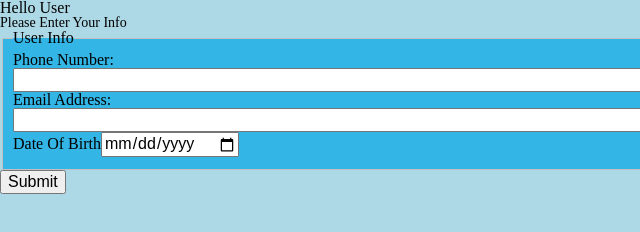
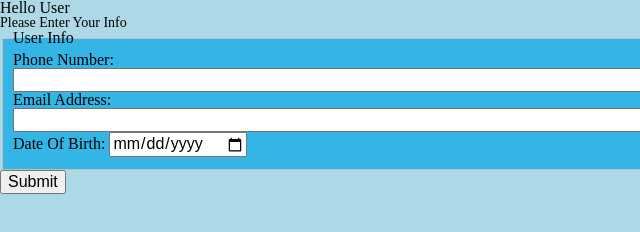
Before and after one commit to AbelCastilla-04/S24Lab2, a plain HTML site: page index.html in a window 1280 px wide. Shown: the full height of the page, 0-640 px from the left. Drawn offline with Linux system fonts and the light colour scheme.

Commit message:
Update index.html

```diff
--- a/index.html
+++ b/index.html
@@ -12,9 +12,9 @@
 <p>Please Enter Your Info</p>
 <fieldset class="info">
 <legend>User Info</legend>
-<div><label class="phone">Phone Number:<input size="100" type="text" name="phone_field"></label></div>
-<div><label class="email">Email Address:<input size="100" type="text" name="email_field"></label></div>
-<div><label class="dob">Date Of Birth<input size="100" type="date" name="date_of_birth"><label></div>
+<div><label class="phone">Phone Number: <input size="100" type="text" name="phone_field"></label></div>
+<div><label class="email">Email Address: <input size="100" type="text" name="email_field"></label></div>
+<div><label class="dob">Date Of Birth: <input size="100" type="date" name="date_of_birth"><label></div>
 </fieldset>
 <input type="submit" value="Submit">
 </body>
```
